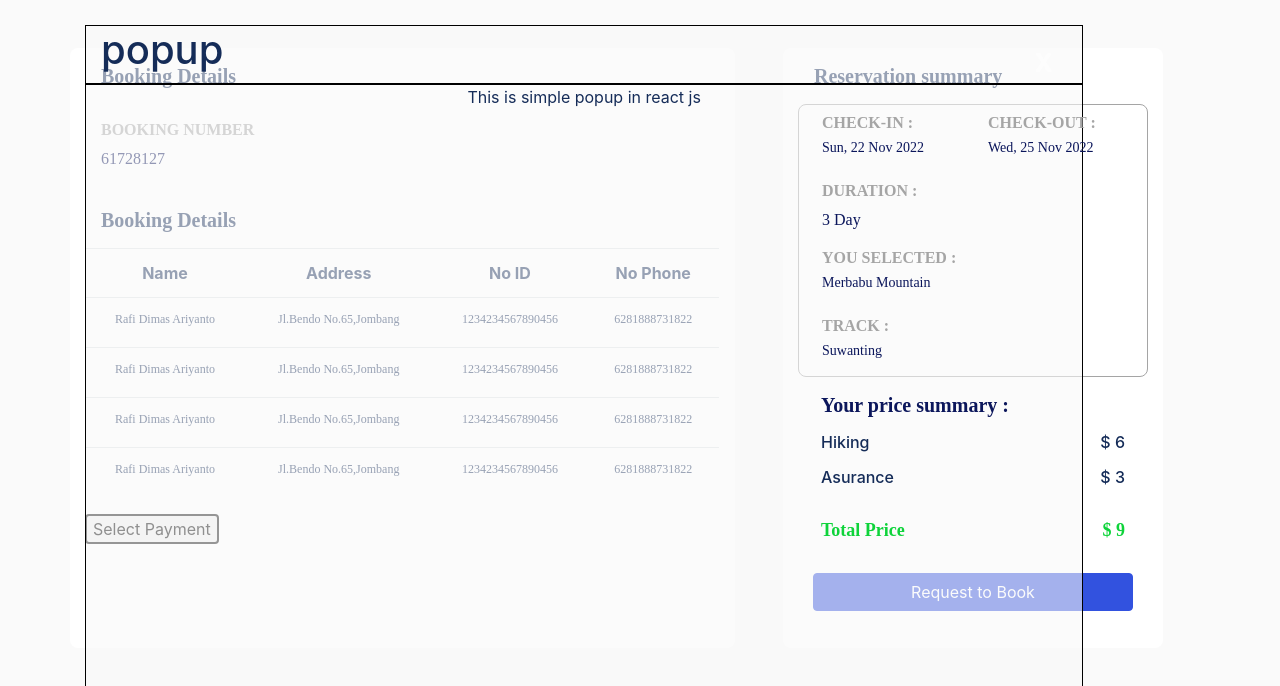
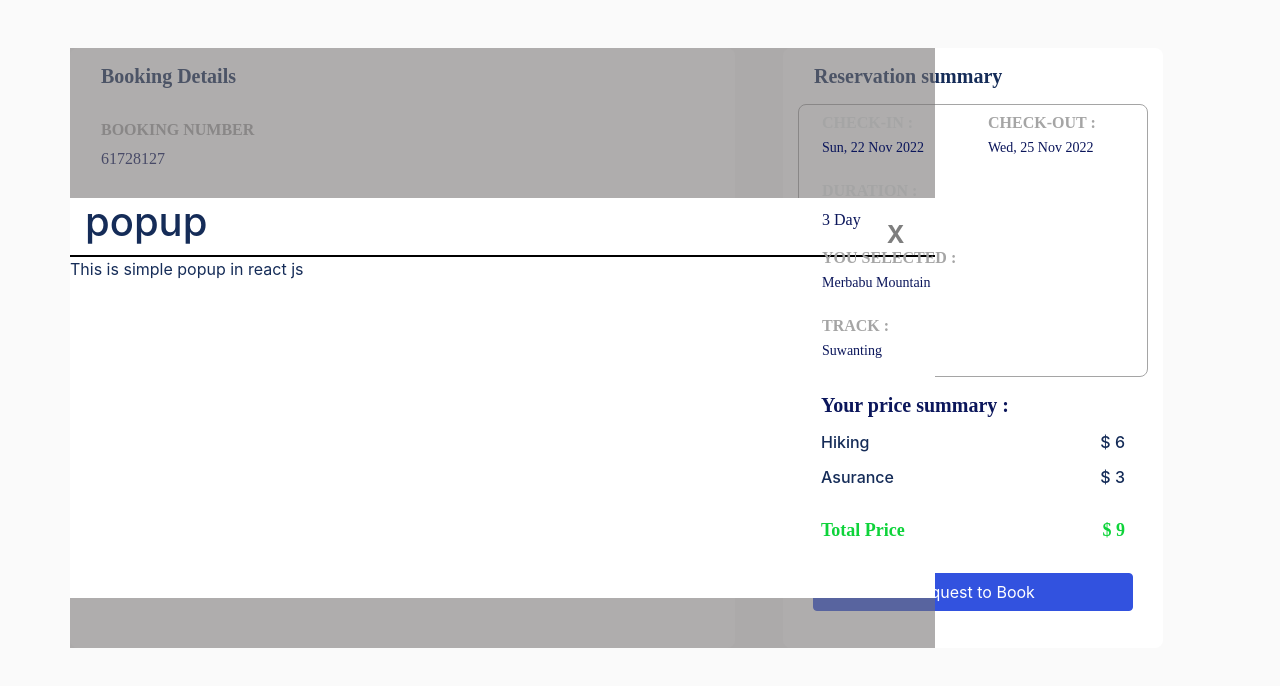
Before and after one commit to Rafidimas17/cakrawala_code, a React (Create React App) app: page /example in a window 1280 px wide. Both pictures are taken after a click on the button "Select Payment". Shown: the top 686 px of the page. Built offline with nearby package versions, Linux system fonts and the light colour scheme.

Commit message:
commit cuy

```diff
--- a/src/pages/Example.js
+++ b/src/pages/Example.js
@@ -4,7 +4,7 @@
 // import InputDate from "elements/Form/InputDate";
 // import Dropdown from "elements/Dropdown";
 // import InputText from "elements/Form/InputText";
-import Payment from "../parts/Checkout/Payment";
+import Payment from "../parts/Checkout/Payment/Payment";
 // import BookingInformation from "../parts/Checkout/Booking Information/BookingInformation";
 export default function Example() {
   // const [getNavValue, setNavValue] = useState("");
--- a/src/parts/Checkout/Payment.scss
+++ b/src/parts/Checkout/Payment/Payment.scss
@@ -1,21 +1,22 @@
+
 .main{
-    text-align: center;
-    background-color: rgba(248, 248, 248, 0.575);
-    padding: auto;
-    margin: auto;
+    width: 100%;
+    background-color: rgba(116, 113, 113, 0.575);
     height: 100%;
-    border: 1px solid black;
-    width: 78%;
-    position: fixed;
-    top: 25px;
+    width: 130%;
+    position: absolute;
+    top: 0;
+    left: 0;
+
+
 }
 .popup{
     height: 400px;
-    width: 50%;
+    width: 100%;
     background-color: white;
-    position: fixed;
+    position: relative;
     top: 25%;
-    right: 25%;
+    // right: 25%;
 }
 .popup-header{
     display: flex;
@@ -25,7 +26,6 @@
 }
 .close{
     margin-top: 25px;
-    color: white;
     cursor: pointer;
 
 }
--- a/src/parts/Checkout/PaymentDetail.js
+++ b/src/parts/Checkout/Payment/PaymentDetail.js
@@ -1,5 +1,4 @@
 import React, { useState } from "react";
-import "./Payment.scss";
 export default function PaymentDetail({ dataPayment }) {
   const [getPopup, setPopup] = useState(false);
   let memberName = dataPayment.detailTeam.nameMember;
@@ -14,9 +13,9 @@
 
   return (
     <div
-      className="col-7 pr-3 mr-5"
+      className="col-7  mr-5"
       style={{
-        width: 1000,
+        width: "100%",
         borderRadius: 8,
         backgroundColor: "white",
       }}
@@ -138,6 +137,7 @@
         <div>
           {getPopup ? (
             <div className="main">
+              <div className="popup">
                 <div className="popup-header">
                   <h1>popup</h1>
                   <h1 className="close" onClick={closePopup}>
@@ -148,6 +148,7 @@
                   <p>This is simple popup in react js</p>
                 </div>
               </div>
+            </div>
           ) : (
             ""
           )}
```
Also changed, not shown: src/parts/Checkout/Payment/Payment.js (renamed from src/parts/Checkout/Payment.js, +4 -3 lines). Lines whose indentation alone changed are shown as unchanged.
